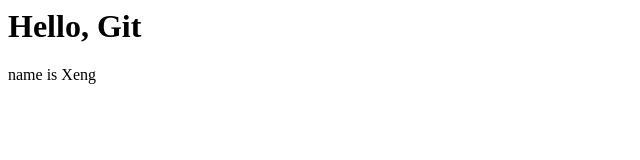
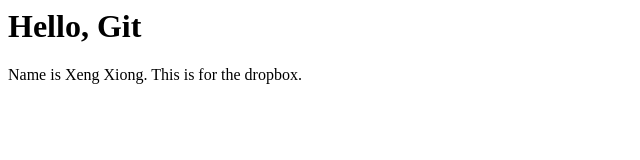
Before and after one commit to xengxiong21/Example, a plain HTML site: page index.html in a window 1280 px wide. Shown: the whole page, without its empty margins (0-640 px from the left). Drawn offline with Linux system fonts and the light colour scheme.

Commit message:
more paragraph

```diff
--- a/index.html
+++ b/index.html
@@ -1,6 +1,6 @@
 <html>
 	<body>
 		<h1>Hello, Git</h1>
-		<p>name is Xeng</p>
+		<p>Name is Xeng Xiong.  This is for the dropbox.</p>
 	</body>
 </html>
```
